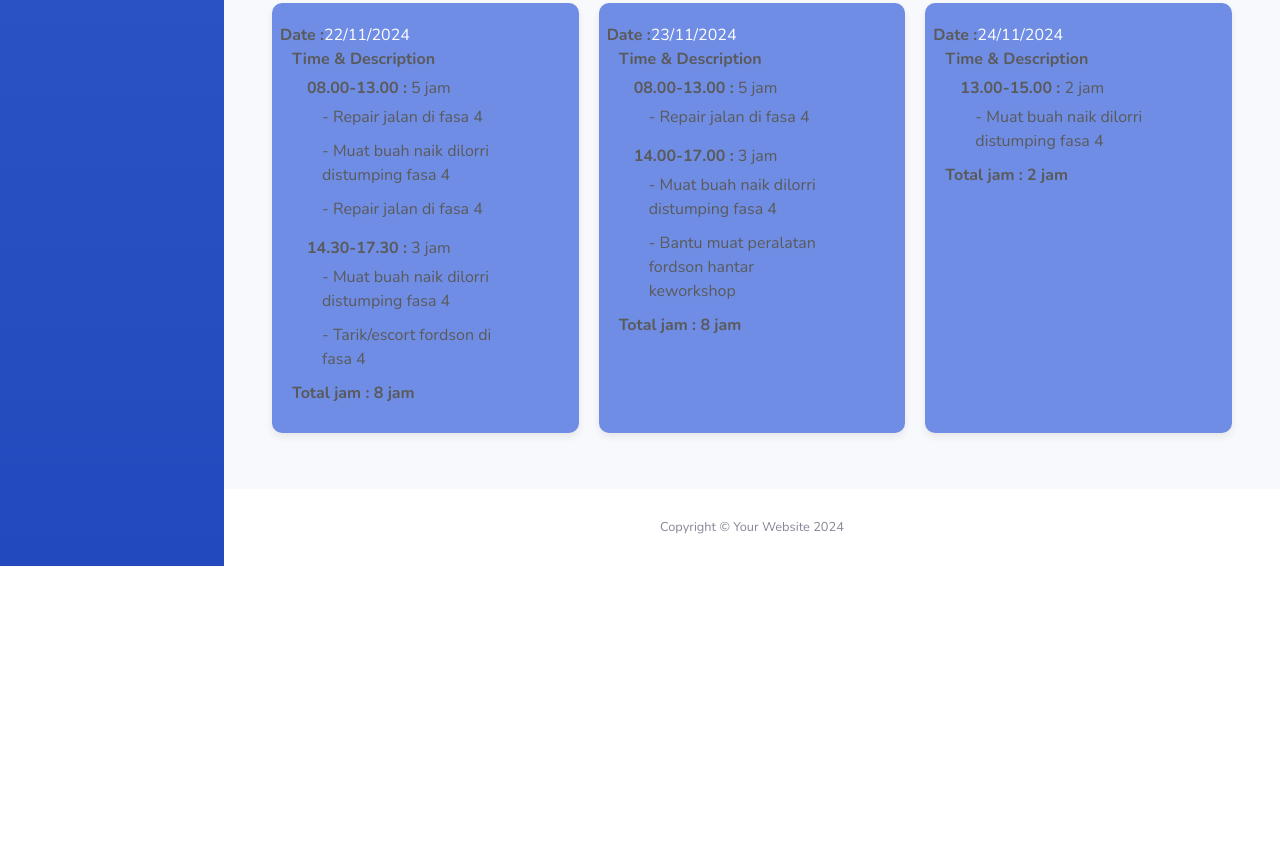
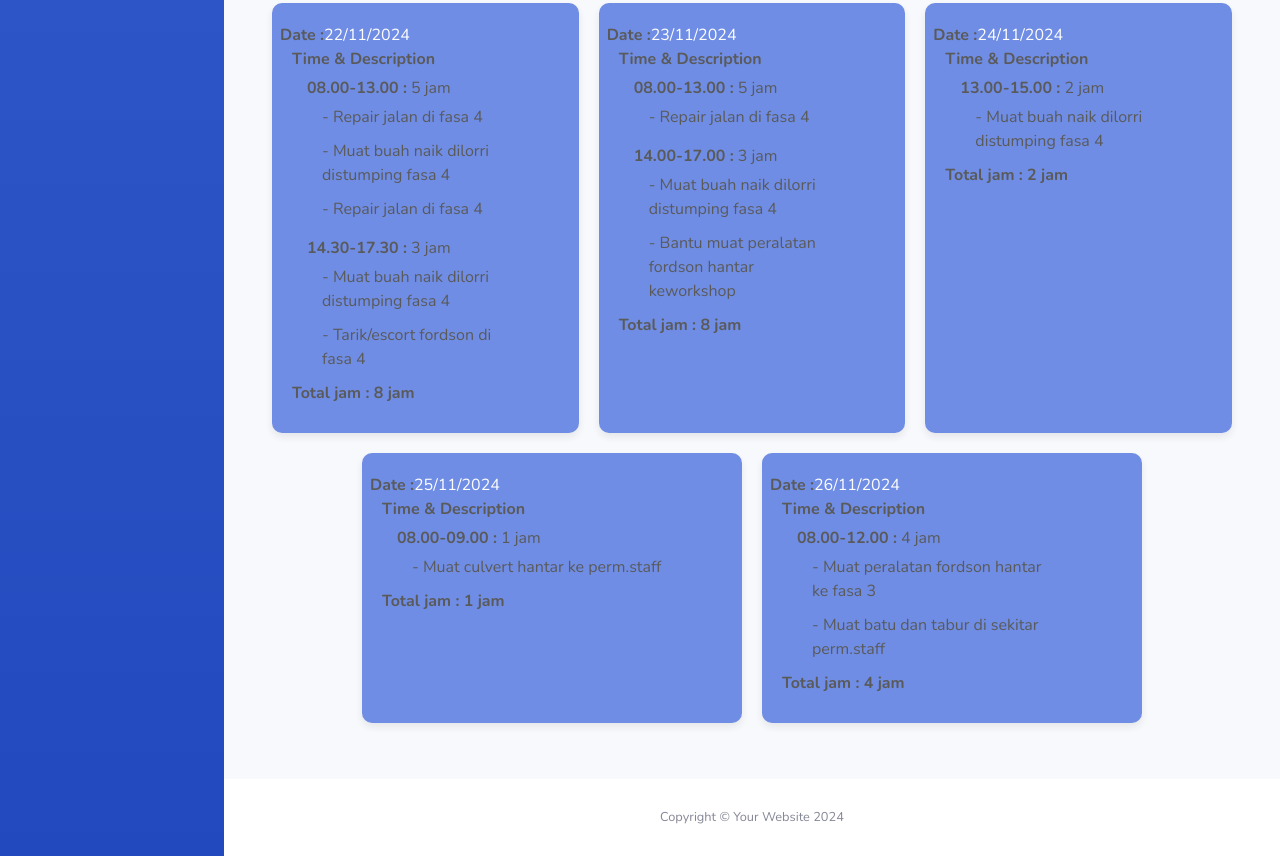
Before and after one commit to Iz-Technology/Backhoe, a plain HTML site: page november.html in a window 1280 px wide. Shown: the part 2733-3589 px from the top of the page. Before the commit the page ends 3299 px from the top, so only its background shows below. Drawn offline with nearby package versions, Linux system fonts and the light colour scheme.

Commit message:
memperbahrui gallery, november dan script

```diff
--- a/november.html
+++ b/november.html
@@ -707,6 +707,45 @@
                       </div>
                     </div>
 
+                    <div class="custom-card"> <!-- Custom card class -->
+                      <div class="row mb-2">
+                        <strong>Date :</strong> 25/11/2024
+                        <div class="col-md-10">
+                          <strong>Time & Description</strong>
+                          <ul>
+                            <li><strong>08.00-09.00 :</strong> 1 jam
+                              <ul>
+                                <li>- Muat culvert hantar ke perm.staff</li>
+                              </ul>
+                            </li>
+                          </ul>
+                          <div>
+                            <strong>Total jam : 1 jam</strong>
+                          </div>
+                        </div>
+                      </div>
+                    </div>
+
+                    <div class="custom-card"> <!-- Custom card class -->
+                      <div class="row mb-2">
+                        <strong>Date :</strong> 26/11/2024
+                        <div class="col-md-10">
+                          <strong>Time & Description</strong>
+                          <ul>
+                            <li><strong>08.00-12.00 :</strong> 4 jam
+                              <ul>
+                                <li>- Muat peralatan fordson hantar ke fasa 3</li>
+                                <li>- Muat batu dan tabur di sekitar perm.staff </li>
+                              </ul>
+                            </li>
+                          </ul>
+                          <div>
+                            <strong>Total jam : 4 jam</strong>
+                          </div>
+                        </div>
+                      </div>
+                    </div>
+
 
 
 
--- a/script.js
+++ b/script.js
@@ -94,7 +94,8 @@ document.addEventListener("DOMContentLoaded", function () {
 
   // Data manual untuk jam
   var dailyHours = [
-    0, 0, 8, 8, 8, 8, 8, 2, 8, 8, 9, 9, 10, 2, 10, 3, 9, 9, 4, 8, 9, 8, 8, 2,
+    0, 0, 8, 8, 8, 8, 8, 2, 8, 8, 9, 9, 10, 2, 10, 3, 9, 9, 4, 8, 9, 8, 8, 2, 1,
+    4,
   ];
 
   // Hitung total jam
```
Also changed, not shown: gallery.html (+16 -0 lines).
